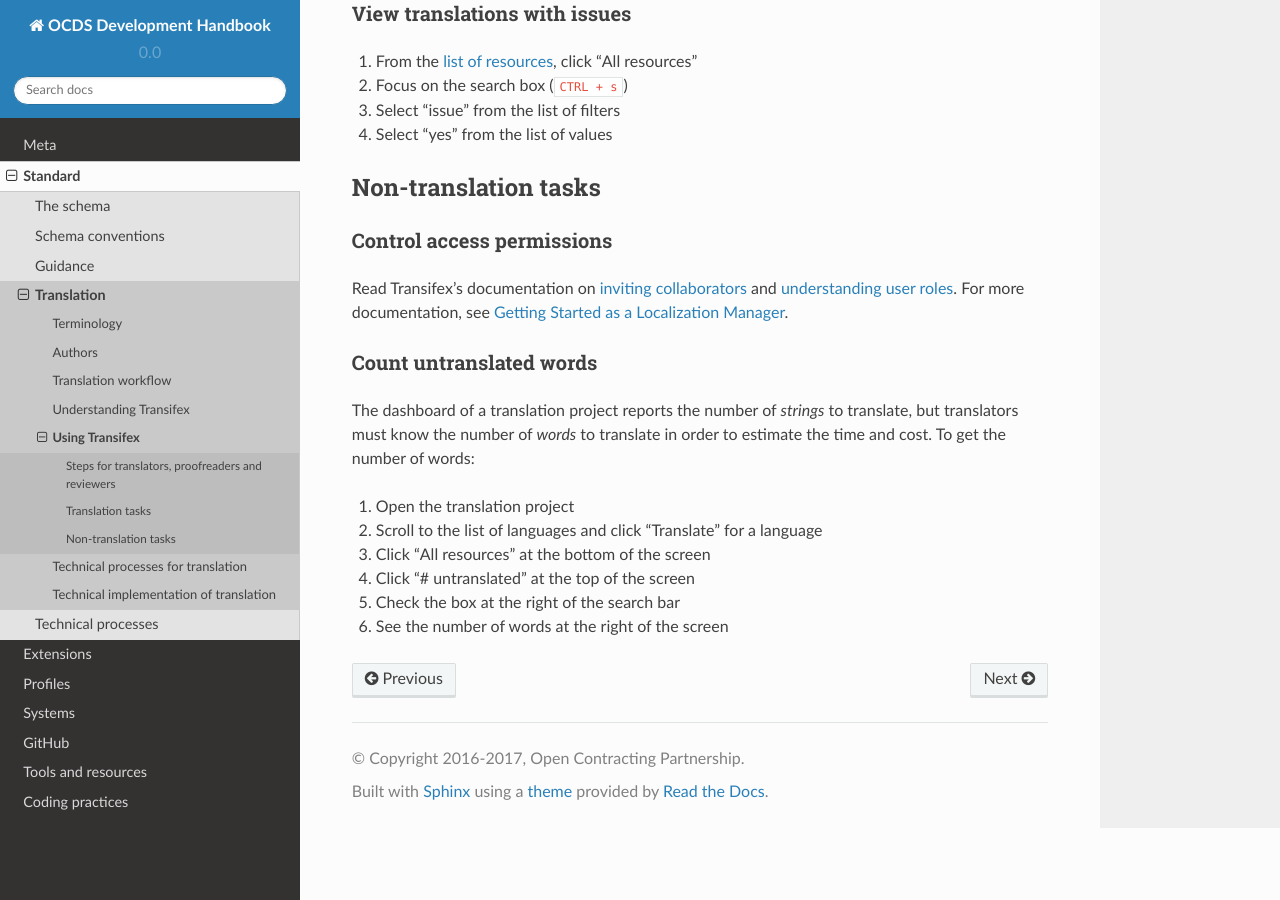
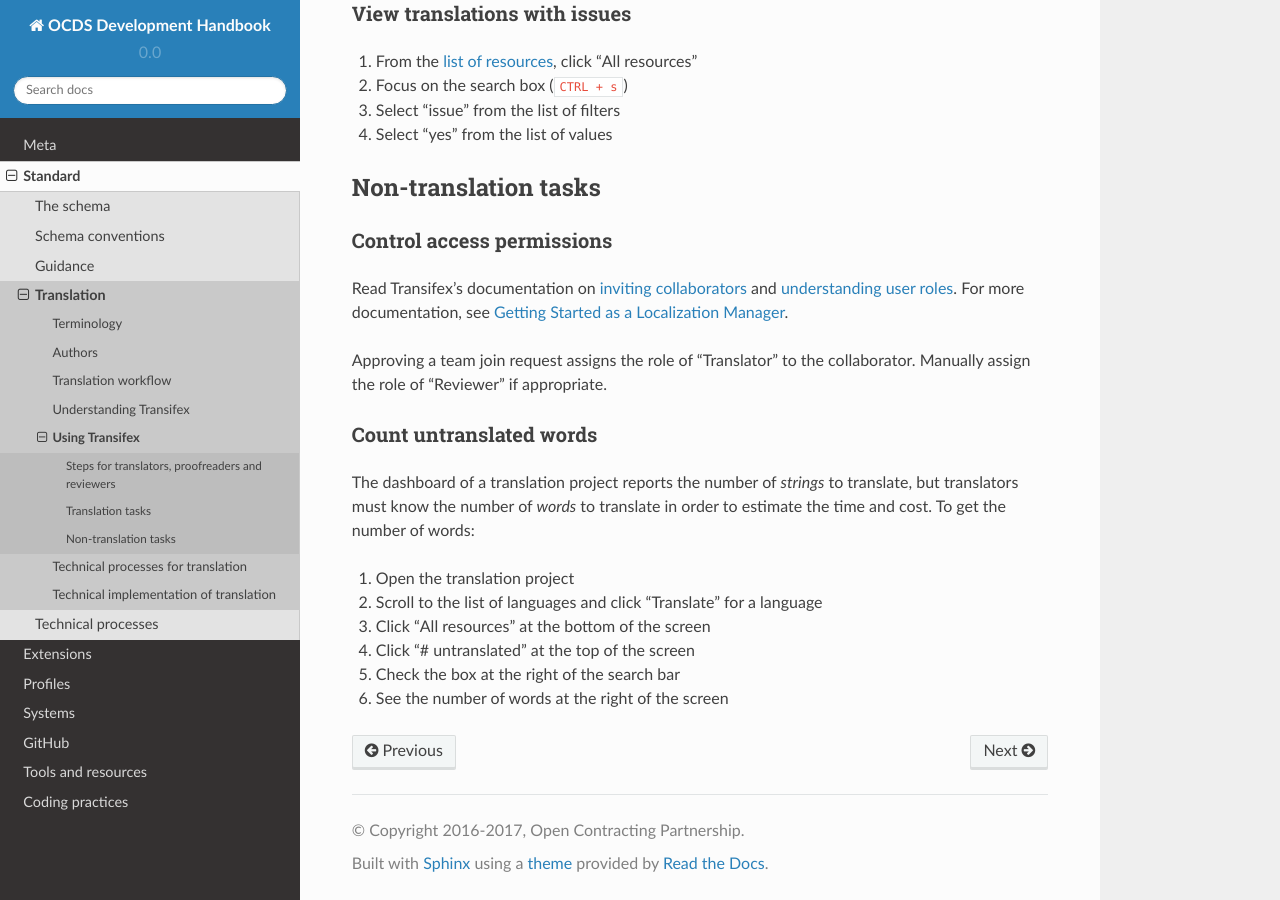
Before and after one commit to open-contracting/standard-development-handbook, a Sphinx documentation site: the page built from docs/standard/translation/using_transifex.md, in a window 1280 px wide and 900 px high, scrolled down 2608 px. Built offline with Sphinx 7.4.7 and the Read the Docs theme 2.0.0, drawn with Linux system fonts in a browser that asks for light colours.

Commit message:
Add caveat about default Transifex roles

```diff
--- a/docs/standard/translation/using_transifex.md
+++ b/docs/standard/translation/using_transifex.md
@@ -98,6 +98,8 @@ Click the History tab when viewing a string to see its previous translations, wh
 
 Read Transifex's documentation on [inviting collaborators](https://docs.transifex.com/teams/inviting-collaborators/) and [understanding user roles](https://docs.transifex.com/teams/understanding-user-roles). For more documentation, see [Getting Started as a Localization Manager](https://docs.transifex.com/getting-started/getting-started-as-a-manager).
 
+Approving a team join request assigns the role of "Translator" to the collaborator. Manually assign the role of "Reviewer" if appropriate.
+
 ### Count untranslated words
 
 The dashboard of a translation project reports the number of *strings* to translate, but translators must know the number of *words* to translate in order to estimate the time and cost. To get the number of words:
```
